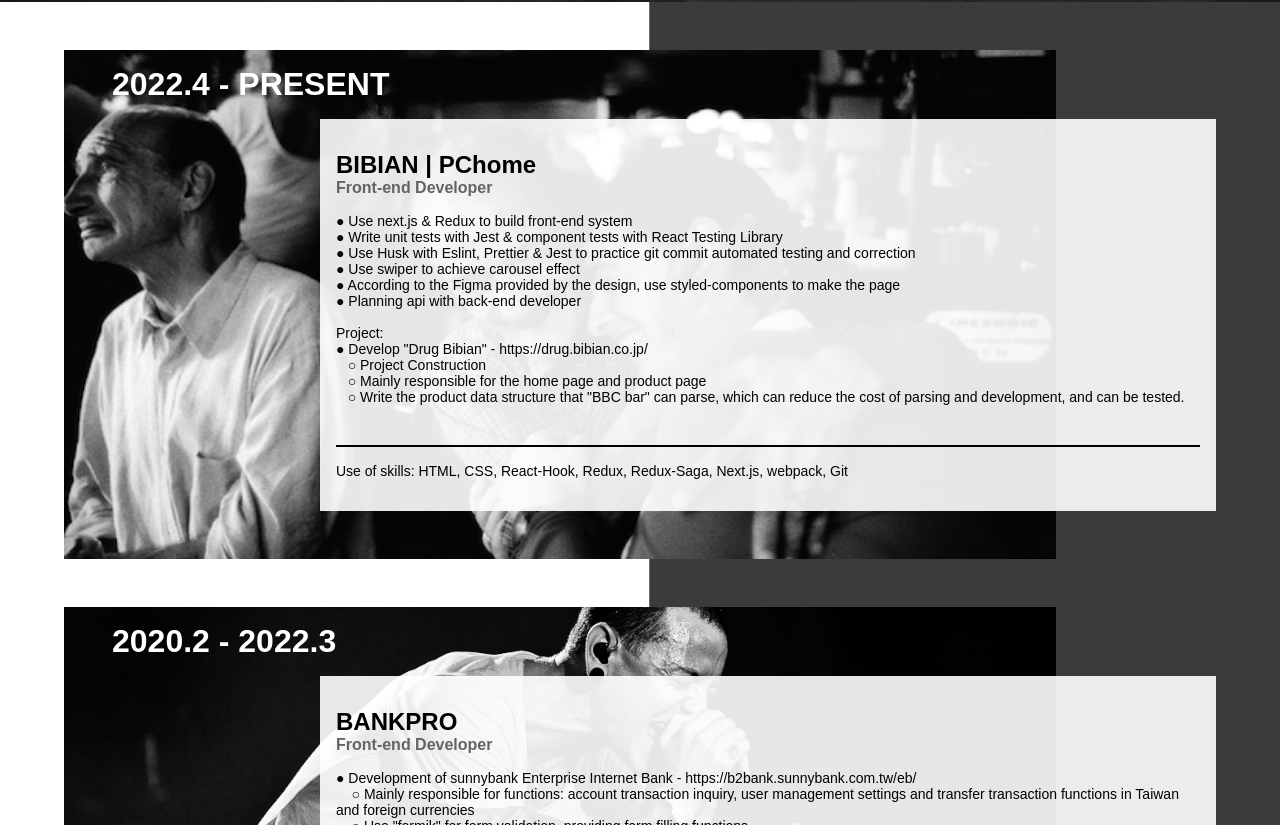
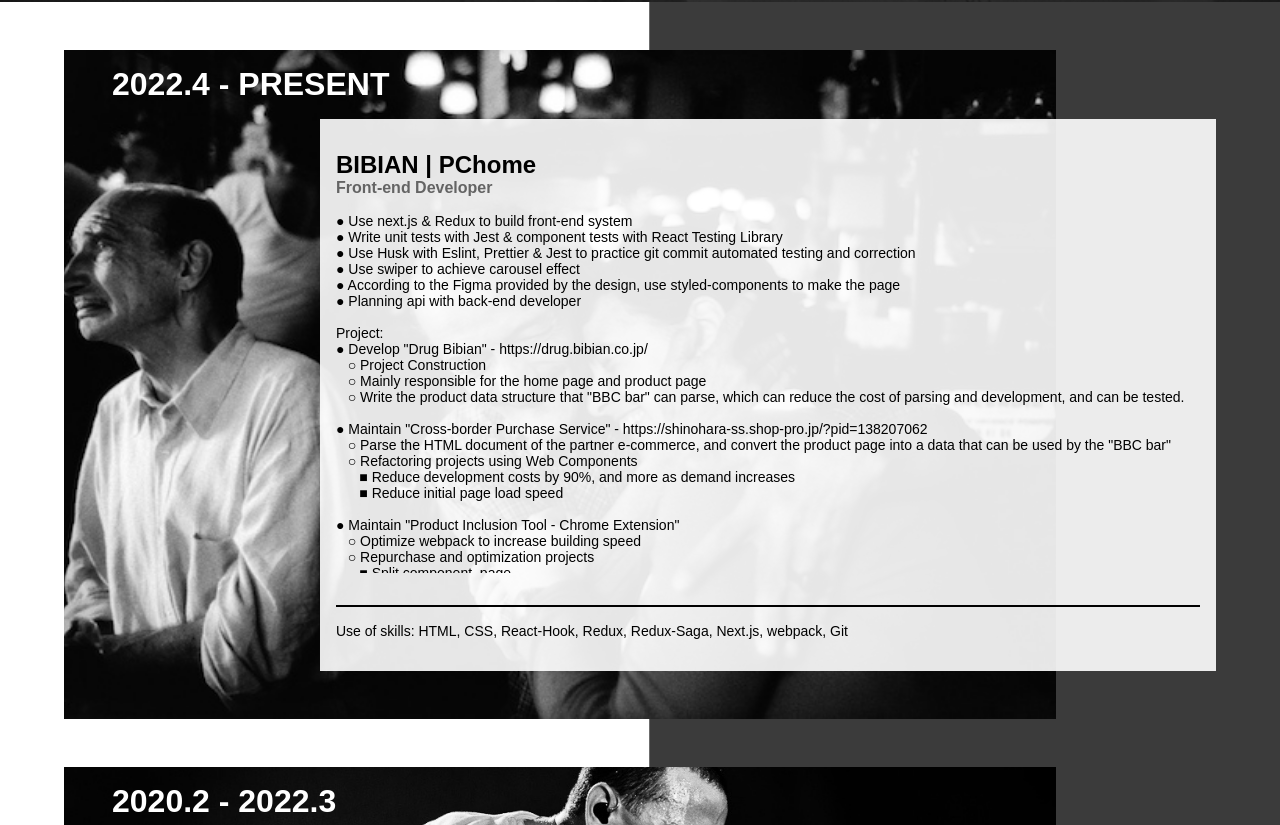
Before and after one commit to roychen3/resume-react-app, a React (Create React App) app: page / in a window 1280 px wide. Shown: the part 1795-2620 px from the top of the page. Built offline with nearby package versions, Linux system fonts and the light colour scheme.

Commit message:
add company url

```diff
--- a/src/layout/content/experience/ExperienceNode.tsx
+++ b/src/layout/content/experience/ExperienceNode.tsx
@@ -48,7 +48,7 @@
   font-size: 0.875rem;
   margin-bottom: 2rem;
   white-space: pre-wrap;
-  max-height: 12.5rem;
+  max-height: 45vh;
   overflow-y: auto;
 `;
 const StyledExperienceNodeSkills = styled.p`
@@ -59,6 +59,7 @@
   data: {
     backgroundImg: string;
     companyName: string;
+    companyUrl: string;
     jobTitle: string;
     period: string;
     instruction: string;
@@ -73,7 +74,7 @@
       <StyledExperienceNodePeriod>{data.period}</StyledExperienceNodePeriod>
       <StyledExperienceNodeContent>
         <StyledExperienceNodeContentCompanyName>
-          {data.companyName}
+          <a href={data.companyUrl} target="_blank">{data.companyName}</a>
         </StyledExperienceNodeContentCompanyName>
         <StyledExperienceNodeContentJobTitle>
           {data.jobTitle}
--- a/src/layout/content/experience/index.tsx
+++ b/src/layout/content/experience/index.tsx
@@ -36,6 +36,7 @@
     {
       backgroundImg: experienceBibian,
       companyName: intl.formatMessage({ id: 'experience.bibian.companyName' }),
+      companyUrl: 'https://www.bibian.co.jp/',
       jobTitle: intl.formatMessage({ id: 'experience.bibian.jobTitle' }),
       period: intl.formatMessage({ id: 'experience.bibian.period' }),
       instruction: intl.formatMessage({ id: 'experience.bibian.instruction' }),
@@ -44,6 +45,7 @@
     {
       backgroundImg: imgExperienceBankpro,
       companyName: intl.formatMessage({ id: 'experience.bankpro.companyName' }),
+      companyUrl: 'https://www.bankpro.com.tw/',
       jobTitle: intl.formatMessage({ id: 'experience.bankpro.jobTitle' }),
       period: intl.formatMessage({ id: 'experience.bankpro.period' }),
       instruction: intl.formatMessage({ id: 'experience.bankpro.instruction' }),
@@ -52,6 +54,7 @@
     {
       backgroundImg: imgExperienceArcoa,
       companyName: intl.formatMessage({ id: 'experience.arcoa.companyName' }),
+      companyUrl: 'http://www.arcoa.com.tw/',
       jobTitle: intl.formatMessage({ id: 'experience.arcoa.jobTitle' }),
       period: intl.formatMessage({ id: 'experience.arcoa.period' }),
       instruction: intl.formatMessage({ id: 'experience.arcoa.instruction' }),
```
